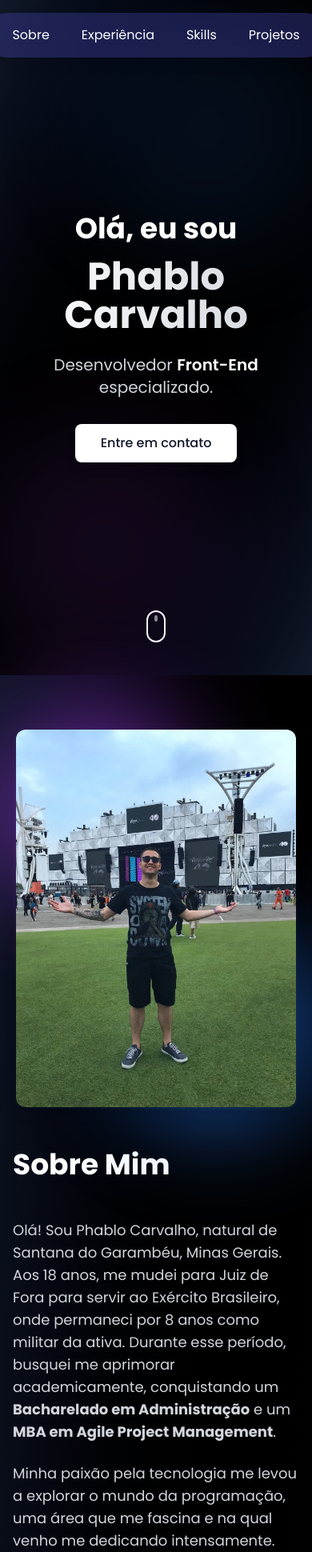
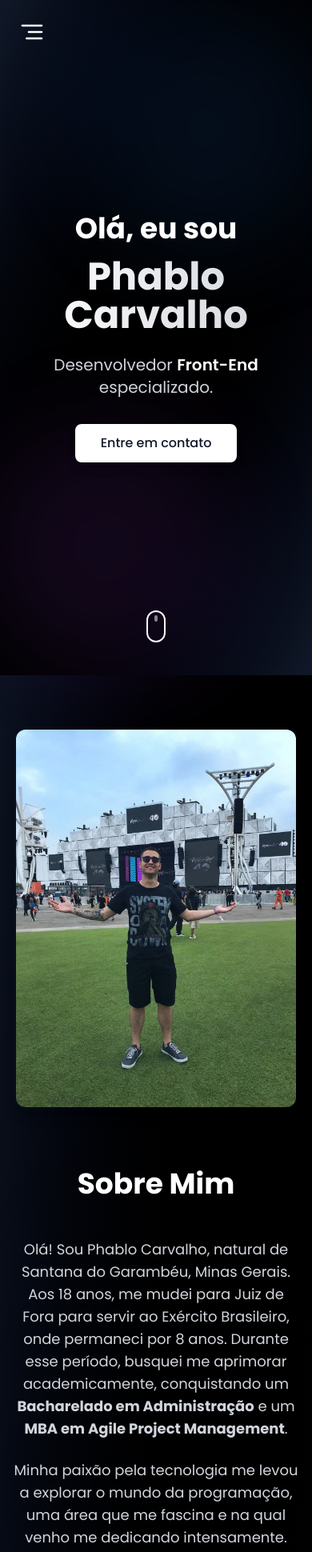
Before and after one commit to PhabloC/portf-lio, a Next.js app: page / in a window 390 px wide. Shown: the top 1940 px of the page at 80% size. Built offline with nearby package versions, Linux system fonts and the light colour scheme.

Commit message:
Ajustando a responsividade

```diff
--- a/src/app/page.js
+++ b/src/app/page.js
@@ -6,7 +6,7 @@ import Sobre from "@/components/Sobre/Sobre";
 
 export default function Home() {
   return (
-    <div className=" bg-gradient-to-br from-gray-900 via-black to-gray-900">
+    <div className="  bg-gradient-to-br from-gray-900 via-black to-gray-900">
       <PrimarySection />
       <Sobre />
       <Experience />
--- a/src/components/AllProjects/AllProjects.jsx
+++ b/src/components/AllProjects/AllProjects.jsx
@@ -109,7 +109,7 @@ export default function ProjectsSection() {
       {/* Gradient Overlay */}
       <div className="absolute inset-0 bg-gradient-to-br "></div>
 
-      <div className="relative z-10 max-w-7xl mx-auto">
+      <div className="relative z-10 max-w-7xl mx-auto w-full px-2 sm:px-4 md:px-8">
         <h2
           className={`text-4xl md:text-5xl font-bold text-center mb-16 text-white transform transition-all duration-1000 ${
             isVisible ? "translate-y-0 opacity-100" : "translate-y-20 opacity-0"
--- a/src/components/Experience/Experience.jsx
+++ b/src/components/Experience/Experience.jsx
@@ -63,8 +63,8 @@ export default function ExperienceSection() {
               }`}
             >
               <div className="rounded-2xl p-8 bg-white/10 border border-white/20 backdrop-blur-lg hover:border-white/30 transition-all duration-300 hover:shadow-2xl">
-                <div className="flex items-start space-x-6">
-                  <div className="flex-shrink-0 ">
+                <div className="flex flex-col sm:flex-row items-center sm:items-start space-y-4 sm:space-y-0 sm:space-x-6 text-center sm:text-left">
+                  <div className="flex-shrink-0 flex justify-center w-full sm:w-auto mb-4 sm:mb-0">
                     <div>
                       <Image
                         src={exp.logo}
@@ -72,7 +72,7 @@ export default function ExperienceSection() {
                         width={64}
                         height={64}
                         style={{ objectFit: "cover" }}
-                        className="object-contain"
+                        className="object-contain mx-auto"
                         loading="lazy"
                       />
                     </div>
@@ -83,7 +83,7 @@ export default function ExperienceSection() {
                         <h3 className="text-2xl font-bold text-white mb-1">
                           {exp.position}
                         </h3>
-                        <h4 className="text-xl text-gray-300 flex items-center">
+                        <h4 className="text-xl text-gray-300 flex items-center justify-center sm:justify-start">
                           <Building2 size={20} className="mr-2" />
                           {exp.company}
                         </h4>
--- a/src/components/Header/Header.jsx
+++ b/src/components/Header/Header.jsx
@@ -1,11 +1,29 @@
+"use client";
+
+import React, { useState } from "react";
 import Link from "next/link";
+import { AlignRight, X } from "lucide-react";
 
 export default function Header() {
+  const [menuOpen, setMenuOpen] = useState(false);
+
   return (
-    <div className="flex w-full align-center justify-center relative">
+    <div className=" justify-center align-center flex w-full">
+      {/* Mobile menu button - only icon, no background */}
+      <button
+        className={`fixed top-4 left-4 z-50 md:hidden p-2 ${
+          menuOpen ? "hidden" : "block"
+        }`}
+        onClick={() => setMenuOpen(true)}
+        aria-label="Abrir menu"
+      >
+        <AlignRight size={32} className="text-white" />
+      </button>
+
+      {/* Desktop header */}
       <header
-        className="flex absolute top-0 w-[420px] mt-4 rounded-3xl justify-around items-center
-       bg-[#5454D4]/30 shadow-lg text-white p-4 backdrop-blur-md z-999999"
+        className=" absolute top-0 w-full max-w-lg mx-auto mt-4 rounded-3xl justify-around items-center
+       bg-[#5454D4]/30 shadow-lg text-white p-4 backdrop-blur-md z-40 hidden md:flex"
       >
         <nav className="flex space-x-10">
           <Link href="#sobre" className="hover:text-cyan-400 transition-colors">
@@ -31,6 +49,62 @@ export default function Header() {
           </Link>
         </nav>
       </header>
+
+      {/* Mobile menu - full-screen with background */}
+      <div
+        className={`absolute inset-0 bg-[#5454D4]/95 z-50 flex flex-col items-center justify-center md:hidden transition-transform duration-500 ease-in-out ${
+          menuOpen ? "translate-y-0" : "-translate-y-full"
+        }`}
+      >
+        {/* Close button */}
+        <button
+          className="absolute top-4 right-4 p-2 text-white"
+          onClick={() => setMenuOpen(false)}
+          aria-label="Fechar menu"
+        >
+          <X size={32} />
+        </button>
+
+        {/* Mobile nav */}
+        <nav className="flex flex-col items-center space-y-8 text-2xl">
+          <Link
+            href="#sobre"
+            className="hover:text-cyan-400 transition-colors"
+            onClick={() => setMenuOpen(false)}
+          >
+            Sobre
+          </Link>
+          <Link
+            href="#experiencia"
+            className="hover:text-cyan-400 transition-colors"
+            onClick={() => setMenuOpen(false)}
+          >
+            Experiência
+          </Link>
+          <Link
+            href="#skills"
+            className="hover:text-cyan-400 transition-colors"
+            onClick={() => setMenuOpen(false)}
+          >
+            Skills
+          </Link>
+          <Link
+            href="#projects"
+            className="hover:text-cyan-400 transition-colors"
+            onClick={() => setMenuOpen(false)}
+          >
+            Projetos
+          </Link>
+        </nav>
+      </div>
+
+      {/* Dark overlay when menu is open */}
+      <div
+        className={`fixed inset-0 bg-black/50 z-40 md:hidden transition-opacity duration-500 ease-in-out ${
+          menuOpen ? "opacity-100" : "opacity-0 pointer-events-none"
+        }`}
+        onClick={() => setMenuOpen(false)}
+      />
     </div>
   );
 }
--- a/src/components/Skills/Skills.jsx
+++ b/src/components/Skills/Skills.jsx
@@ -51,7 +51,7 @@ export default function SkillsSection() {
         >
           Skills & Tecnologias
         </h2>
-        <div className="grid grid-cols-1 sm:grid-cols-2 lg:grid-cols-4 gap-4">
+        <div className="grid grid-cols-2 sm:grid-cols-2 md:grid-cols-4 gap-4">
           {skills.map((skill, index) => (
             <div
               key={skill.name}
--- a/src/components/Sobre/Sobre.jsx
+++ b/src/components/Sobre/Sobre.jsx
@@ -6,34 +6,28 @@ export default function Sobre() {
     <section id="sobre" className="py-16 px-4 sm:px-6 lg:px-8  text-white">
       <div className="max-w-5xl mx-auto">
         <div className="flex flex-col lg:flex-row items-center gap-12">
-          {/* Imagem com efeito de luz */}
-          <div className="w-full lg:w-1/3 flex justify-center relative">
-            {/* Glow Effect */}
-            <div className="absolute inset-0 flex items-center justify-center z-0">
-              <div className="w-[250px] h-[250px] rounded-full blur-3xl bg-purple-500 opacity-60 absolute -left-5 -top-5" />
-              <div className="w-[250px] h-[250px] rounded-full blur-3xl bg-blue-500 opacity-60 absolute -right-5 -bottom-5" />
-            </div>
+          {/* Imagem */}
+          <div className="w-full lg:w-1/3 flex justify-center lg:justify-start mb-6 lg:mb-0">
             <Image
               width={300}
               height={300}
               src="/imagens/profile.jpeg"
               alt="Foto de Phablo Carvalho"
-              className="rounded-2xl w-100 h-120 object-cover border-4 shadow-lg relative z-10"
+              className="rounded-2xl w-100 h-120 object-cover border-4 shadow-lg"
             />
           </div>
 
           {/* Texto */}
-          <div className="w-full lg:w-2/3">
-            <div className="flex  mb-12">
+          <div className="w-full lg:w-2/3 flex flex-col items-center lg:items-start text-center lg:text-left">
+            <div className="flex mb-12">
               <h2 className="text-4xl font-bold text-center">Sobre Mim</h2>
             </div>
-
             <p className="text-lg text-gray-300 mb-6">
               Olá! Sou Phablo Carvalho, natural de Santana do Garambéu, Minas
               Gerais. Aos 18 anos, me mudei para Juiz de Fora para servir ao
-              Exército Brasileiro, onde permaneci por 8 anos como militar da
-              ativa. Durante esse período, busquei me aprimorar academicamente,
-              conquistando um <strong>Bacharelado em Administração</strong> e um{" "}
+              Exército Brasileiro, onde permaneci por 8 anos. Durante esse
+              período, busquei me aprimorar academicamente, conquistando um{" "}
+              <strong>Bacharelado em Administração</strong> e um{" "}
               <strong>MBA em Agile Project Management</strong>.
             </p>
             <p className="text-lg text-gray-300 mb-6">
```
